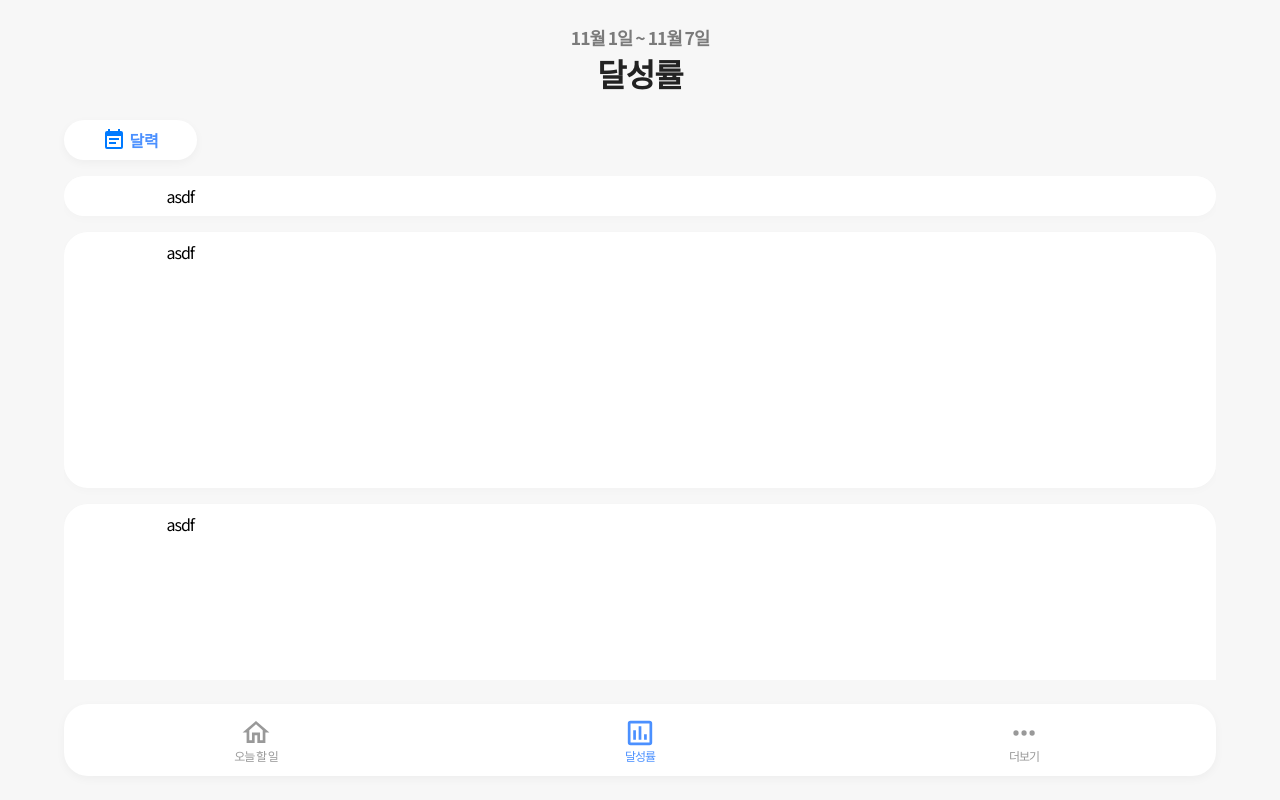
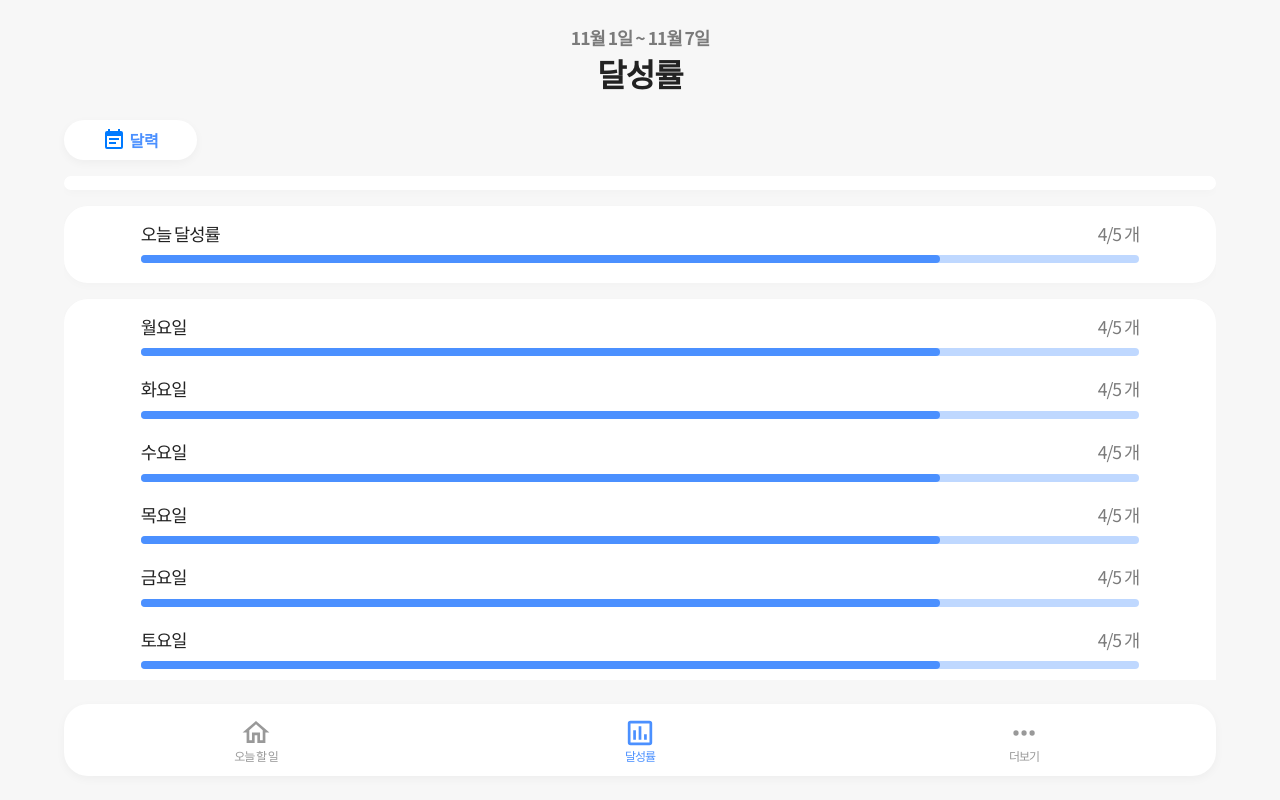
Before and after one commit to modoolist/modoolist, a Svelte app: page /app/assessment in a window 1280 px wide. Built offline with nearby package versions, Linux system fonts and the light colour scheme.

Commit message:
달성률 박스 완성

```diff
--- a/src/routes/app/Assessment.svelte
+++ b/src/routes/app/Assessment.svelte
@@ -32,7 +32,7 @@ import { dataset_dev } from "svelte/internal";
   <div id="buttonsContainer">
     <div id="buttonsContainerLeft">
       <button>
-        <img src="/resources/icons/calendar.svg" alt="ㅁ">
+        <img src="/resources/icons/calendar.svg" alt="□">
         <span>달력</span>
       </button>
     </div>
@@ -40,16 +40,59 @@ import { dataset_dev } from "svelte/internal";
 
   <div id="scrollContainer">
     <div id="levelContainer">
-      <span class="testText">asdf</span>
+
     </div>
-    <div id="asdfContainer">
-      <span class="testText">asdf</span>
+
+    <div id="rateContainer">
+      <div id="rateTextContainer">
+        <span id="containerTitle">오늘 달성률</span>
+        <span id="countText">4/5 개</span>
+      </div>
+      <progress value="4" max="5" id="todayRate"></progress>
     </div>
-    <div id="asdfContainer">
-      <span class="testText">asdf</span>
-    </div>
-    <div id="asdfContainer">
-      <span class="testText">asdf</span>
+
+    <div id="rateContainer">
+      <div id="rateTextContainer">
+        <span id="containerTitle">월요일</span>
+        <span id="countText">4/5 개</span>
+      </div>
+      <progress value="4" max="5" id="todayRate"></progress>
+
+      <div id="rateTextContainer">
+        <span id="containerTitle">화요일</span>
+        <span id="countText">4/5 개</span>
+      </div>
+      <progress value="4" max="5" id="todayRate"></progress>
+
+      <div id="rateTextContainer">
+        <span id="containerTitle">수요일</span>
+        <span id="countText">4/5 개</span>
+      </div>
+      <progress value="4" max="5" id="todayRate"></progress>
+
+      <div id="rateTextContainer">
+        <span id="containerTitle">목요일</span>
+        <span id="countText">4/5 개</span>
+      </div>
+      <progress value="4" max="5" id="todayRate"></progress>
+
+      <div id="rateTextContainer">
+        <span id="containerTitle">금요일</span>
+        <span id="countText">4/5 개</span>
+      </div>
+      <progress value="4" max="5" id="todayRate"></progress>
+
+      <div id="rateTextContainer">
+        <span id="containerTitle">토요일</span>
+        <span id="countText">4/5 개</span>
+      </div>
+      <progress value="4" max="5" id="todayRate"></progress>
+
+      <div id="rateTextContainer">
+        <span id="containerTitle">일요일</span>
+        <span id="countText">4/5 개</span>
+      </div>
+      <progress value="4" max="5" id="todayRate"></progress>
     </div>
   </div>
 
@@ -76,6 +119,24 @@ import { dataset_dev } from "svelte/internal";
     box-shadow: 0 3px 10px rgba(0,0,0,0.04);
     height: 100%;
     padding: 1vh 3vw;
+  }
+
+  #todayRate {
+    -webkit-appearance: none;
+    width: 100%;
+    height: 8px;
+    margin-top: 1.2vh;
+    margin-bottom: 2.5vh;
+  }
+
+  ::-webkit-progress-bar {
+    background-color: #BFD8FF;
+    border-radius: 10vh;
+  }
+
+  ::-webkit-progress-value {
+    background-color: #4b90ff;
+    border-radius: 5em;
   }
 
   button>span {
@@ -141,16 +202,49 @@ import { dataset_dev } from "svelte/internal";
     box-shadow: 0 3px 10px rgba(0,0,0,0.02);
   }
 
+  #rateContainer {
+    display: flex;
+    flex-direction: column;
+    justify-content: flex-start;
+    align-items: flex-start;
+    padding: 1.8vh 6vw;
+    padding-bottom: 0vh;
+    border-radius: 3vh;
+    margin-bottom: 2vh;
+    background-color: #fff;
+    width: 78vw;
+    box-shadow: 0 3px 10px rgba(0,0,0,0.02);
+  }
+
   #levelContainer {
     display: flex;
     flex-direction: column;
     justify-content: flex-start;
     align-items: flex-start;
-    padding: 1vh 8vw;
+    padding: 1.8vh 6vw;
+    padding-bottom: 0vh;
     border-radius: 3vh;
     margin-bottom: 2vh;
     background-color: #fff;
-    width: 74vw;
+    width: 78vw;
     box-shadow: 0 3px 10px rgba(0,0,0,0.02);
   }
+
+  #containerTitle {
+    color: #222;
+    font-size: 2.2vh;
+  }
+
+  #countText {
+    color: #7B7B7B;
+    font-size: 2.2vh;
+    margin-left: auto;
+    text-align: right;
+  }
+
+  #rateTextContainer {
+    display: flex;
+    width: 100%;
+    justify-content: space-between;
+  }
 </style>
```
